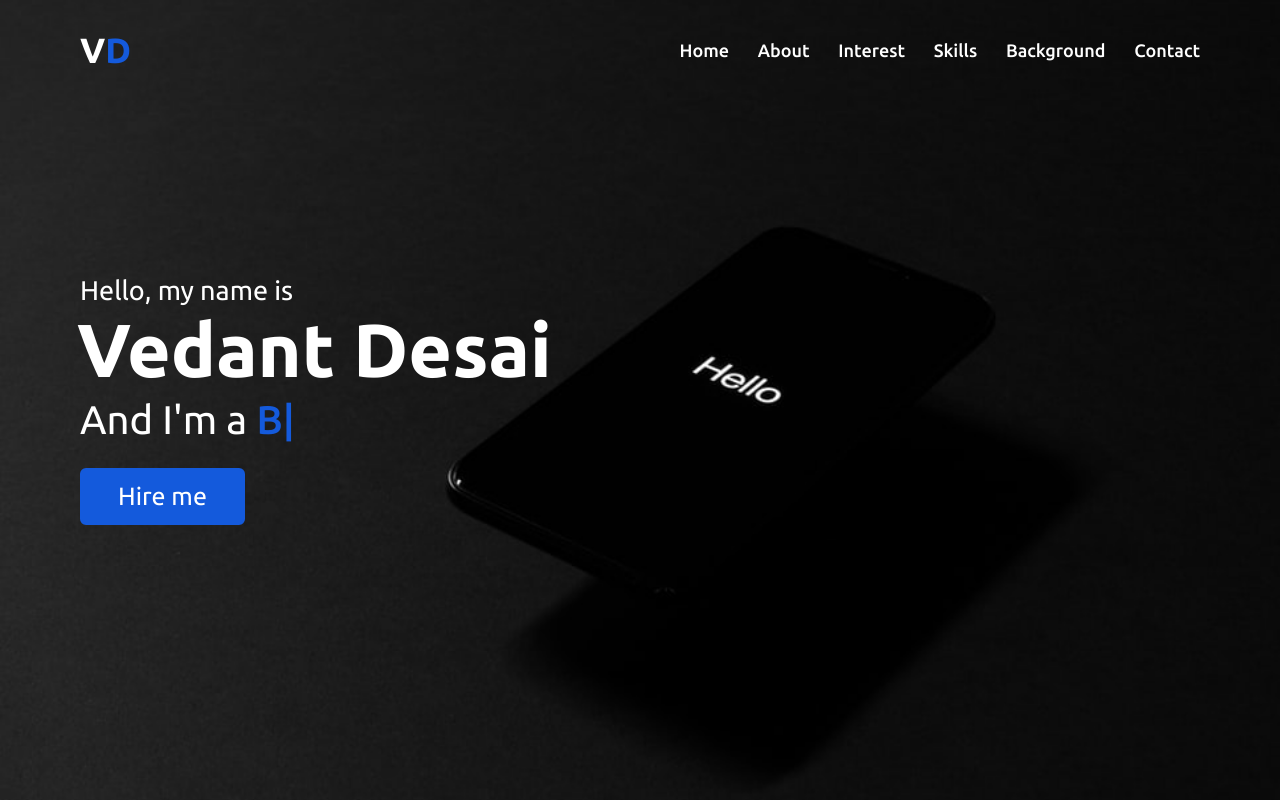
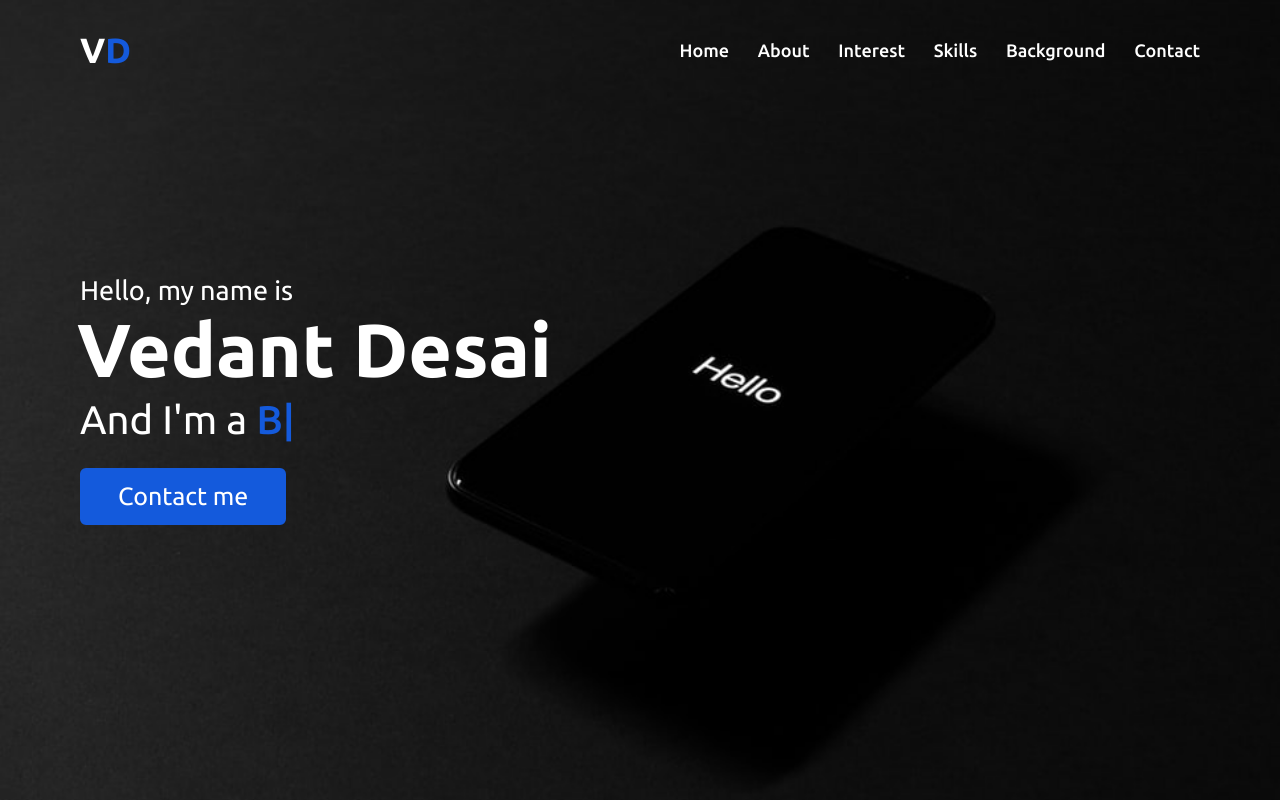
Before and after one commit to desaivedant/desaivedant, a plain HTML site: page index.html in a window 1280 px wide. Shown: the top 800 px of the page. Drawn offline with nearby package versions, Linux system fonts and the light colour scheme.

Commit message:
Update index.html

```diff
--- a/index.html
+++ b/index.html
@@ -46,7 +46,7 @@
                     <div class="text-1">Hello, my name is</div>
                     <div class="text-2">Vedant Desai</div>
                     <div class="text-3">And I'm a <span class="typing"></span></div>
-                    <a href="mailto:vedantdesai942000@gmail.com">Hire me</a>
+                    <a href="mailto:vedantdesai942000@gmail.com">Contact me</a>
                 </div>
             </div>
         </div>
```
